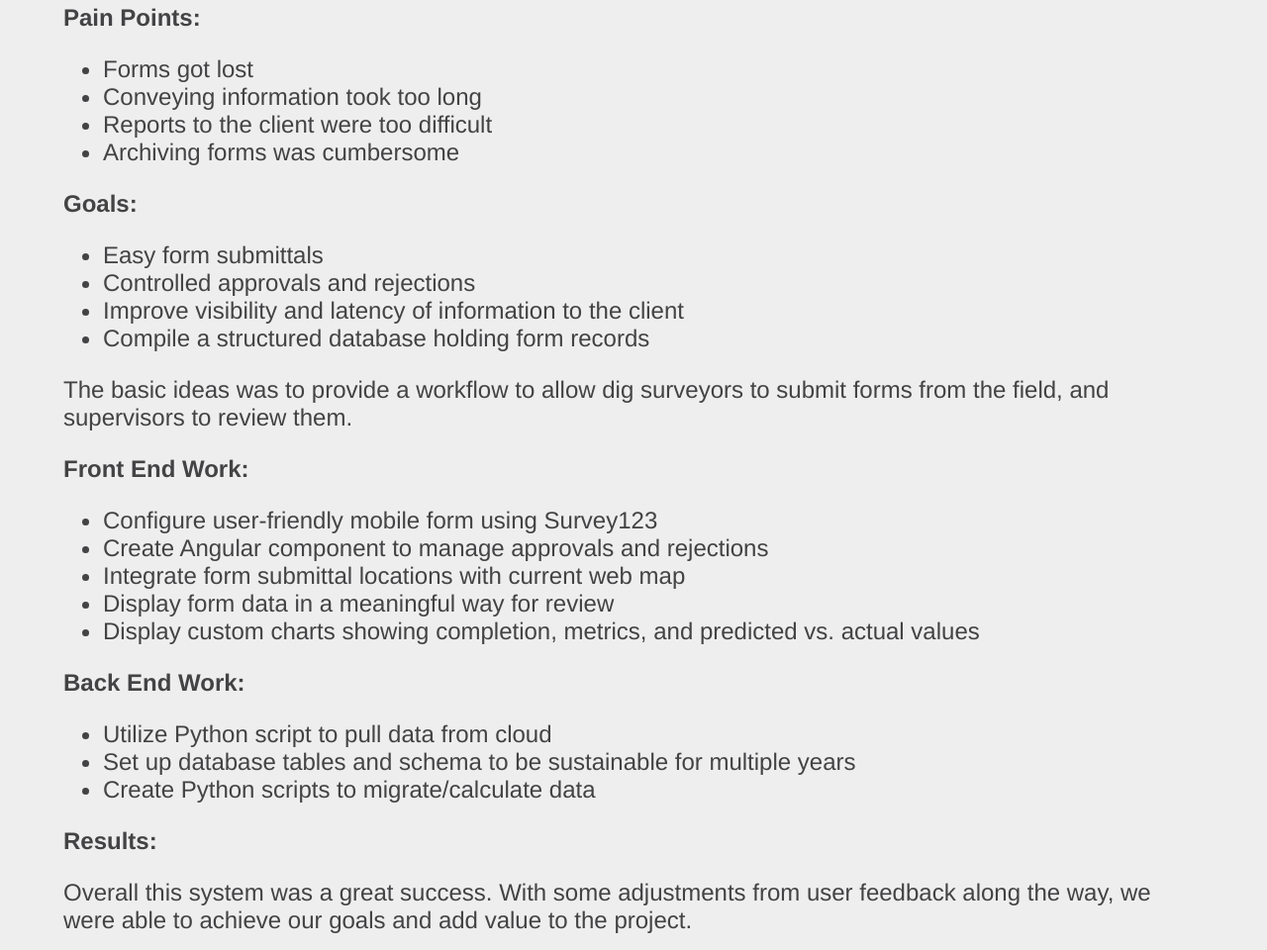
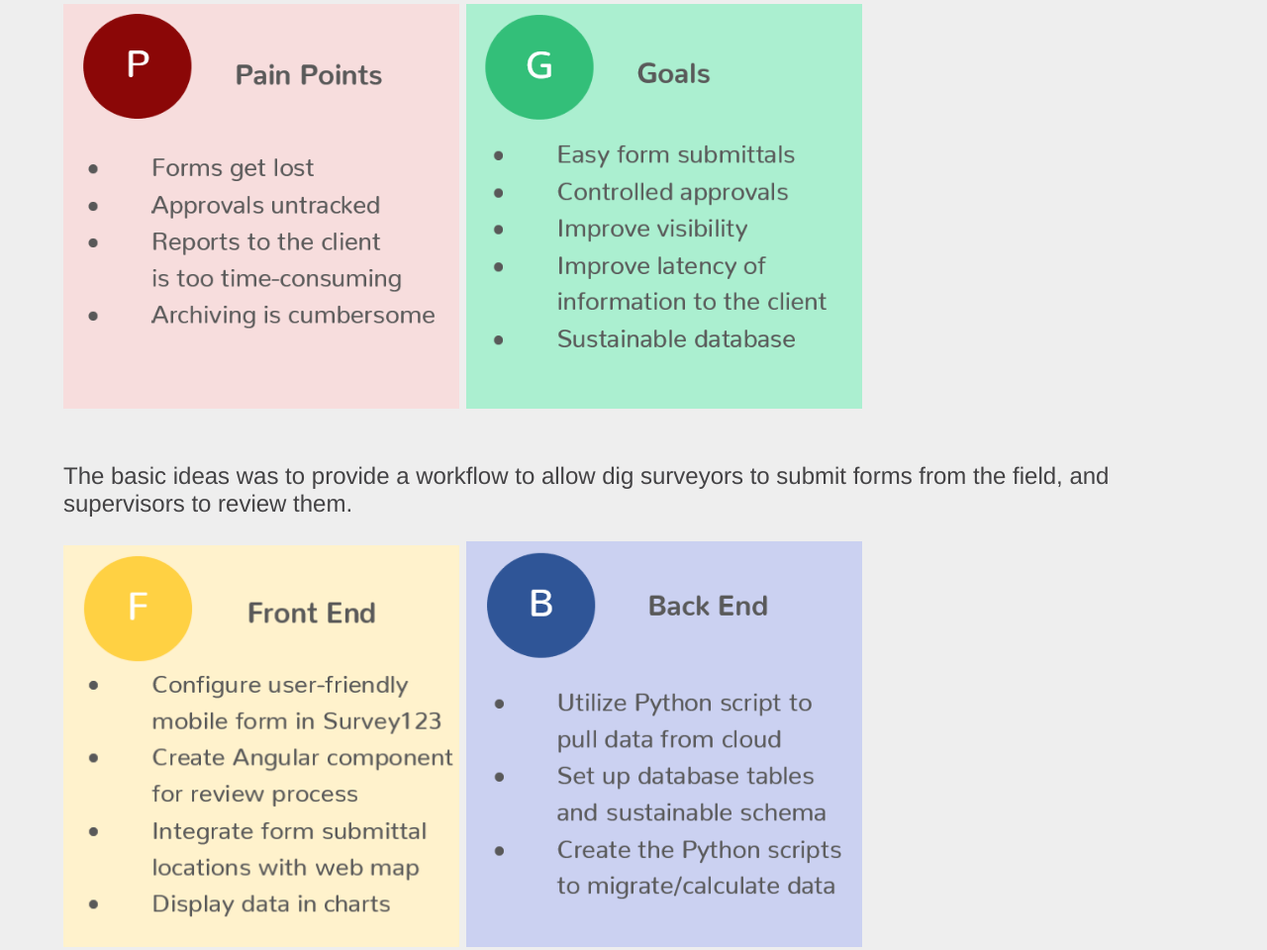
Before and after one commit to jswagger/jswagger.github.io, a plain HTML site: page summary/digFormReview.html in a window 1280 px wide. Shown: the part 1205-2165 px from the top of the page at 99% size. Drawn offline with Linux system fonts and the light colour scheme.

Commit message:
Adds images for lists

```diff
--- a/summary/digFormReview.css
+++ b/summary/digFormReview.css
@@ -147,6 +147,12 @@ body{
 
 }
 
+.about-tag-image{
+	width: 90vw;
+    margin-bottom: 1em;
+	max-width: 400px;
+}
+
 .about-tag-paragraph-highlight{
 	text-align: center;
 	font-size: 1.3em;
--- a/summary/digFormReview.html
+++ b/summary/digFormReview.html
@@ -37,38 +37,13 @@
 		a specific need in our company. The system in place involved paper forms and emails. </p>
 		<p class="about-tag-paragraph-highlight">Our task was to bring things from the
 		stone age and increase overall efficiency.</p>
-		Pain Points:
-		<ul class="about-tag-paragraph" >
-			<li>Forms got lost</li>
-			<li>Conveying information took too long</li>
-			<li>Reports to the client were too difficult</li>
-			<li>Archiving forms was cumbersome</li>
-		</ul>
-		Goals:
-		<ul class="about-tag-paragraph" >
-			<li>Easy form submittals</li>
-			<li>Controlled approvals and rejections</li>
-			<li>Improve visibility and latency of information to the client</li>
-			<li>Compile a structured database holding form records</li>
-		</ul>
+		<img class = "about-tag-image" src=".\digFormSys_pain.png">
+		<img class = "about-tag-image" src=".\digFormSys_goals.png">
 		<p class="about-tag-paragraph" >The basic ideas was to provide a workflow to allow dig surveyors to submit forms from the field,
 		and supervisors to review them.
 		</p>
-		Front End Work:
-		<ul class="about-tag-paragraph" >
-				<li>Configure user-friendly mobile form using Survey123</li>
-				<li>Create Angular component to manage approvals and rejections</li>
-				<li>Integrate form submittal locations with current web map</li>
-				<li>Display form data in a meaningful way for review</li>
-				<li>Display custom charts showing completion, metrics, and predicted vs. actual values</li>
-
-		</ul>
-		Back End Work:
-		<ul class="about-tag-paragraph" >
-				<li>Utilize Python script to pull data from cloud</li>
-				<li>Set up database tables and schema to be sustainable for multiple years</li>
-				<li>Create Python scripts to migrate/calculate data</li>
-		</ul>
+		<img class = "about-tag-image" src=".\digFormSys_front.png">
+		<img class = "about-tag-image" src=".\digFormSys_back.png">
 		Results:
 		<p class="about-tag-paragraph">
 		Overall this system was a great success. With some adjustments from user feedback along the way, we were able to achieve our goals
```
Also changed, not shown: summary/digFormSys_back.png (added), summary/digFormSys_front.png (added), summary/digFormSys_goals.png (added), summary/digFormSys_pain.png (added).
